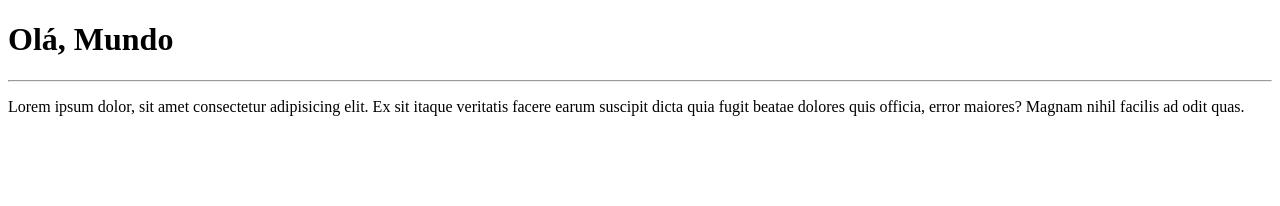
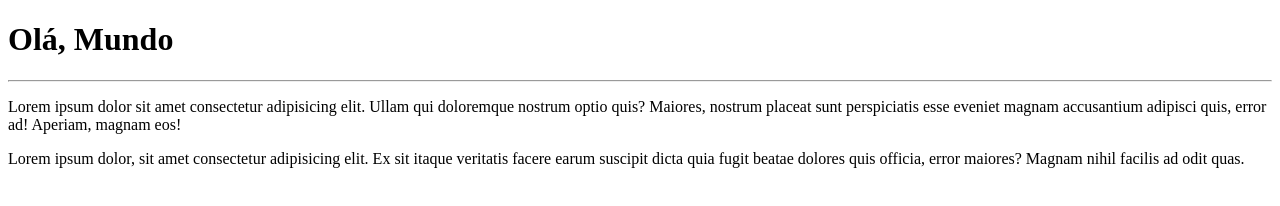
Before and after one commit to PedriAssis/Ola-Mundo, a plain HTML site: page site-exemplo/index.html in a window 1280 px wide. Drawn offline with Linux system fonts and the light colour scheme.

Commit message:
adicionei outro paragrafo

```diff
--- a/site-exemplo/index.html
+++ b/site-exemplo/index.html
@@ -7,6 +7,7 @@
 <body>
     <h1> Olá, Mundo </h1>
     <hr>
+    <p> Lorem ipsum dolor sit amet consectetur adipisicing elit. Ullam qui doloremque nostrum optio quis? Maiores, nostrum placeat sunt perspiciatis esse eveniet magnam accusantium adipisci quis, error ad! Aperiam, magnam eos!</p>
     <p> Lorem ipsum dolor, sit amet consectetur adipisicing elit. Ex sit itaque veritatis facere earum suscipit dicta quia fugit beatae dolores quis officia, error maiores? Magnam nihil facilis ad odit quas.</p>
 </body>
 </html>
```
